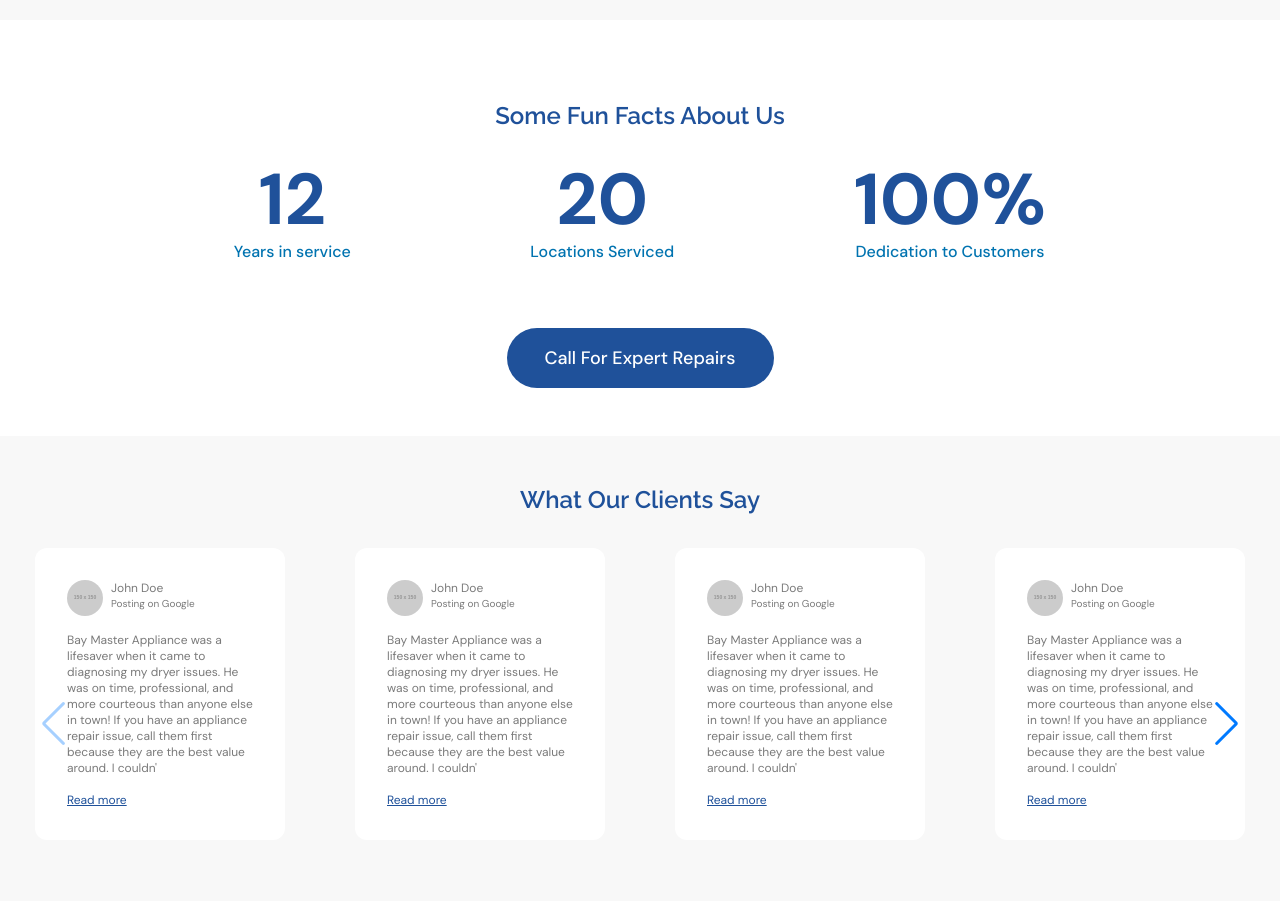
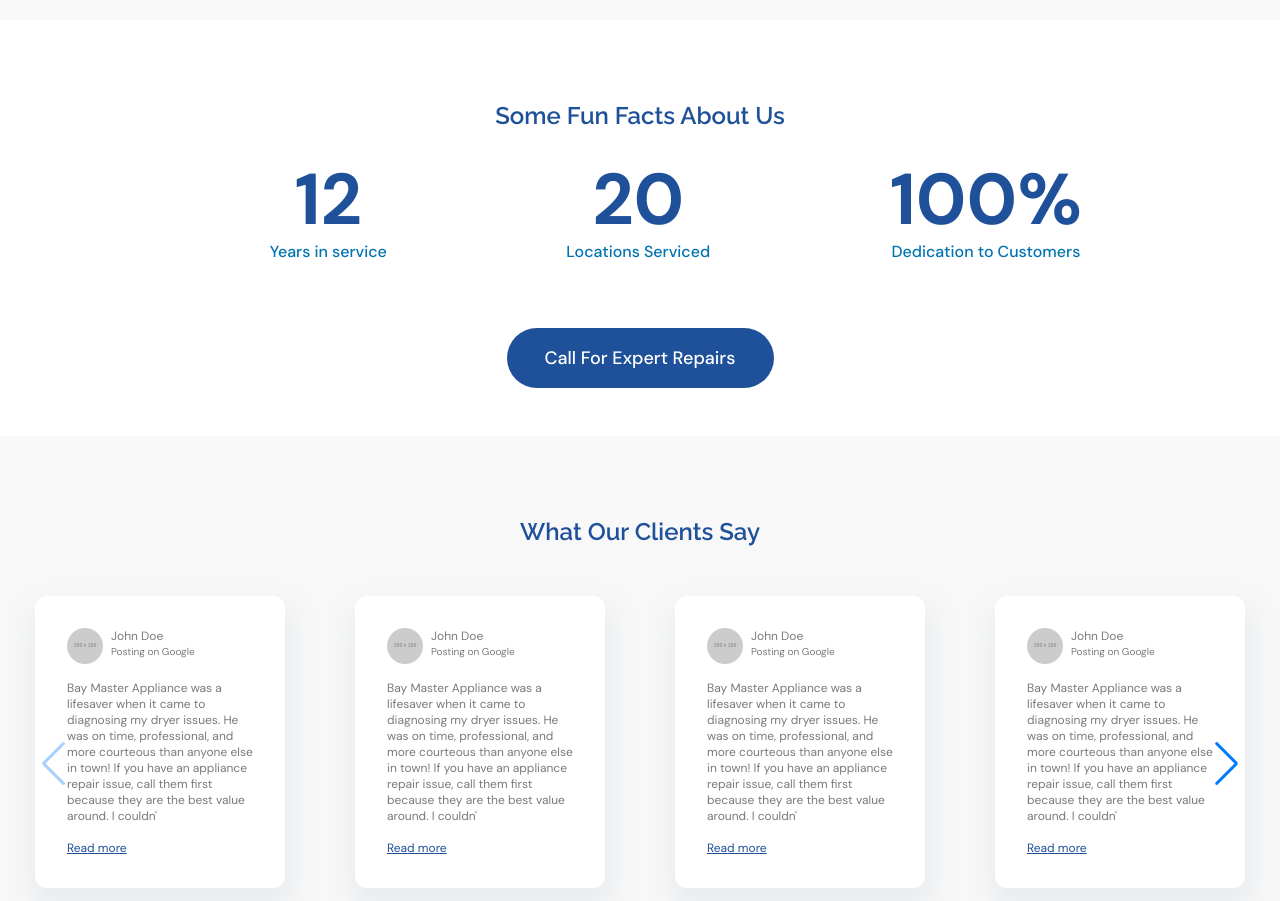
Before and after one commit to franciscovento/home-appliance-repair, an Astro site: page / in a window 1280 px wide. Shown: the part 1960-2861 px from the top of the page. Built offline with nearby package versions, Linux system fonts and the light colour scheme; Astro itself is replaced by a stand-in of ours.

Commit message:
fix: modify styles

```diff
--- a/src/components/CommentsSlider.astro
+++ b/src/components/CommentsSlider.astro
@@ -12,7 +12,7 @@
     {
       comments.map((comment) => (
         <div class="swiper-slide ">
-          <div class="w-[250px] mx-auto bg-white rounded-xl p-8 flex flex-col gap-4 text-left">
+          <div class="w-[250px] mx-auto bg-white rounded-xl p-8 flex flex-col gap-4 text-left shadow-[2px_15px_27.3px_5px_rgba(175,_190,_211,_0.22)]">
             <div class="flex gap-2">
               <img class="rounded-full w-9 h-9" src={comment.image} alt="" />
               <div class="flex flex-col items-start">
--- a/src/pages/index.astro
+++ b/src/pages/index.astro
@@ -64,6 +64,7 @@
         </div>
       </div>
     </section>
+
     <div class="flex justify-center -mt-24 relative z-10 pb-20">
       <CallToAction
         title="Why wait?"
@@ -145,7 +146,9 @@
       <h3 class="text-2xl text-hr-primary text-center font-semibold pt-8">
         Some Fun Facts About Us
       </h3>
-      <div class="py-8 flex flex-col gap-8 sm:flex-row justify-around">
+      <div
+        class="py-8 flex flex-col gap-8 sm:flex-row justify-around sm:translate-x-9"
+      >
         <Counter number={12} description="Years in service" />
         <Counter number={20} description="Locations Serviced" />
         <Counter number={100} description="Dedication to Customers" next="%" />
@@ -157,8 +160,8 @@
       >
     </section>
 
-    <section class="app-banner py-12 text-center bg-hr-background">
-      <h3 class="text-2xl text-hr-primary text-center font-semibold">
+    <section class="app-banner py-20 text-center bg-hr-background">
+      <h3 class="text-2xl text-hr-primary text-center font-semibold pb-4">
         What Our Clients Say
       </h3>
 
@@ -168,6 +171,7 @@
         >I Need A Repair Now
       </button>
     </section>
+
     <section
       class="app-banner bg-gradient h-[400px] flex items-center justify-center text-center flex-col gap-4"
     >
```
